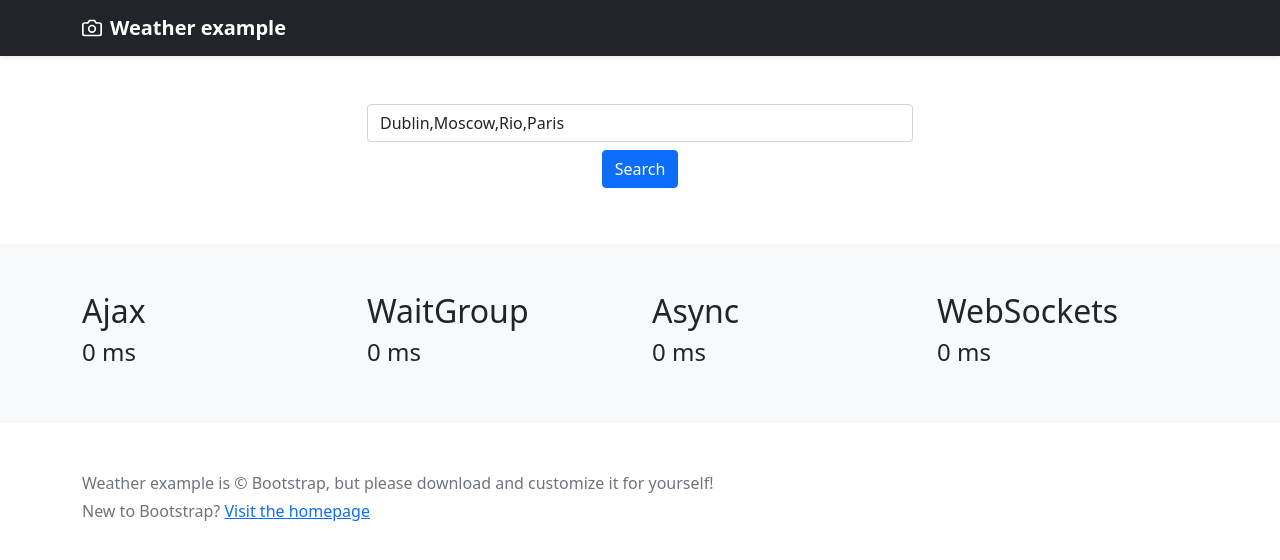
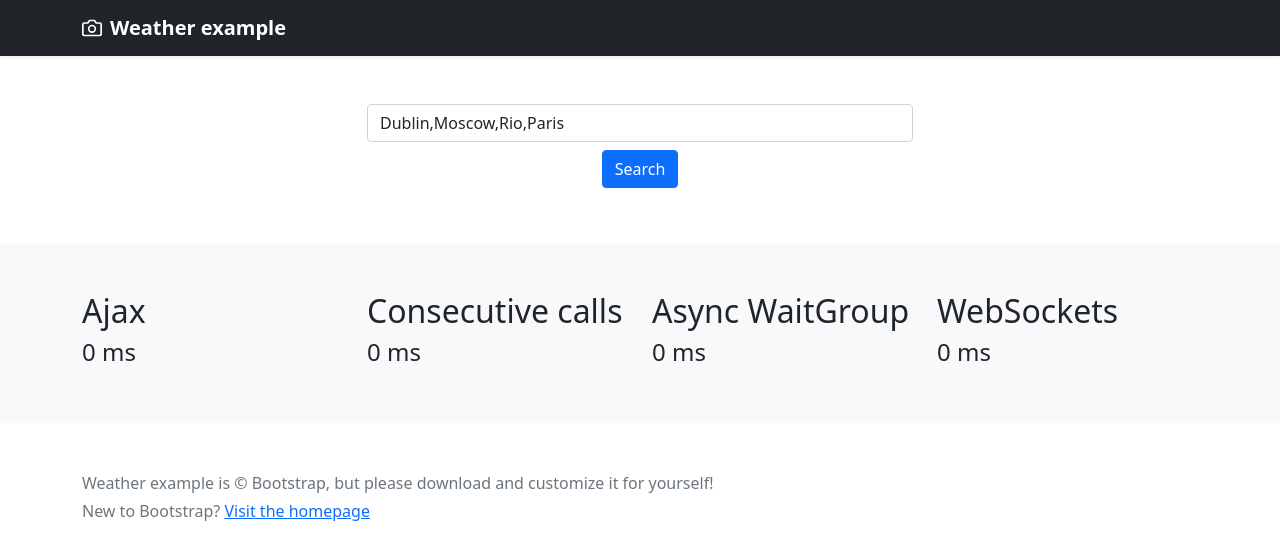
Before and after one commit to bullder/jpi, a plain HTML site: page public/index.html in a window 1280 px wide. Drawn offline with nearby package versions, Linux system fonts and the light colour scheme.

Commit message:
rename types

```diff
--- a/public/index.html
+++ b/public/index.html
@@ -46,12 +46,12 @@
                     <div class="results"></div>
                 </div>
                 <div id="cities" class="col-sm">
-                    <h2 class="type">WaitGroup</h2>
+                    <h2 class="type">Consecutive calls</h2>
                     <h4 class="duration">0 ms</h4>
                     <div class="results"></div>
                 </div>
                 <div id="citiesAsync" class="col-sm">
-                    <h2 class="type">Async</h2>
+                    <h2 class="type">Async WaitGroup</h2>
                     <h4 class="duration">0 ms</h4>
                     <div class="results"></div>
                 </div>
```
